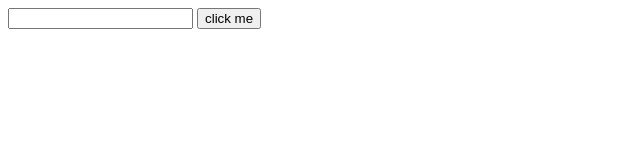
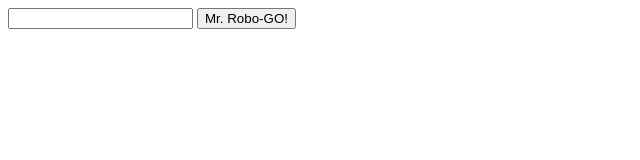
Before and after one commit to schradermade/ind-project-wk3, a plain HTML site: page index.html in a window 1280 px wide. Shown: the full height of the page, 0-640 px from the left. Drawn offline with Linux system fonts and the light colour scheme.

```diff
--- a/index.html
+++ b/index.html
@@ -10,8 +10,10 @@
     <div class="form-group">
       <form id="mrForm">
         <input style="text" id="inputBox" class="form-control">
-        <input type="submit" value="click me">
+        <button type="submit" class="btn">Mr. Robo-GO!</button>
+        <p id="showString"></p>
       </form>
+
     </div>
   </div>
 </body>
```
